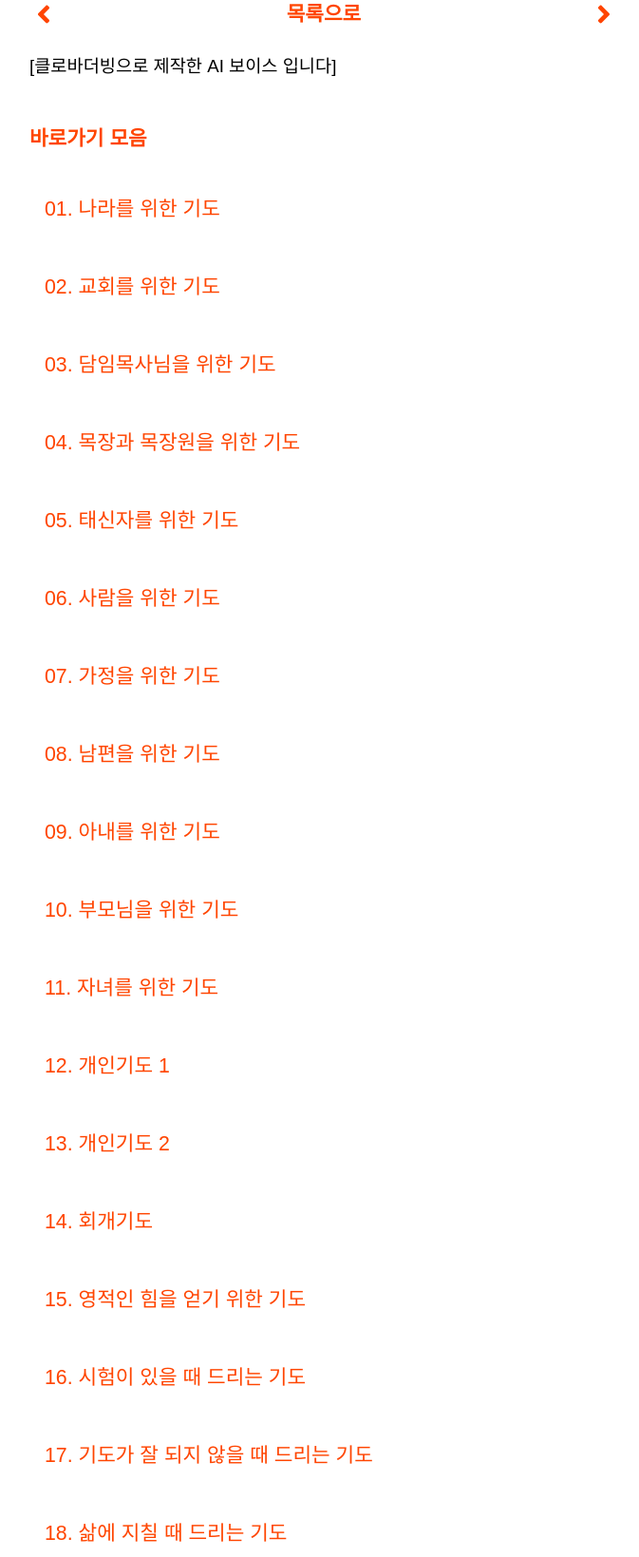
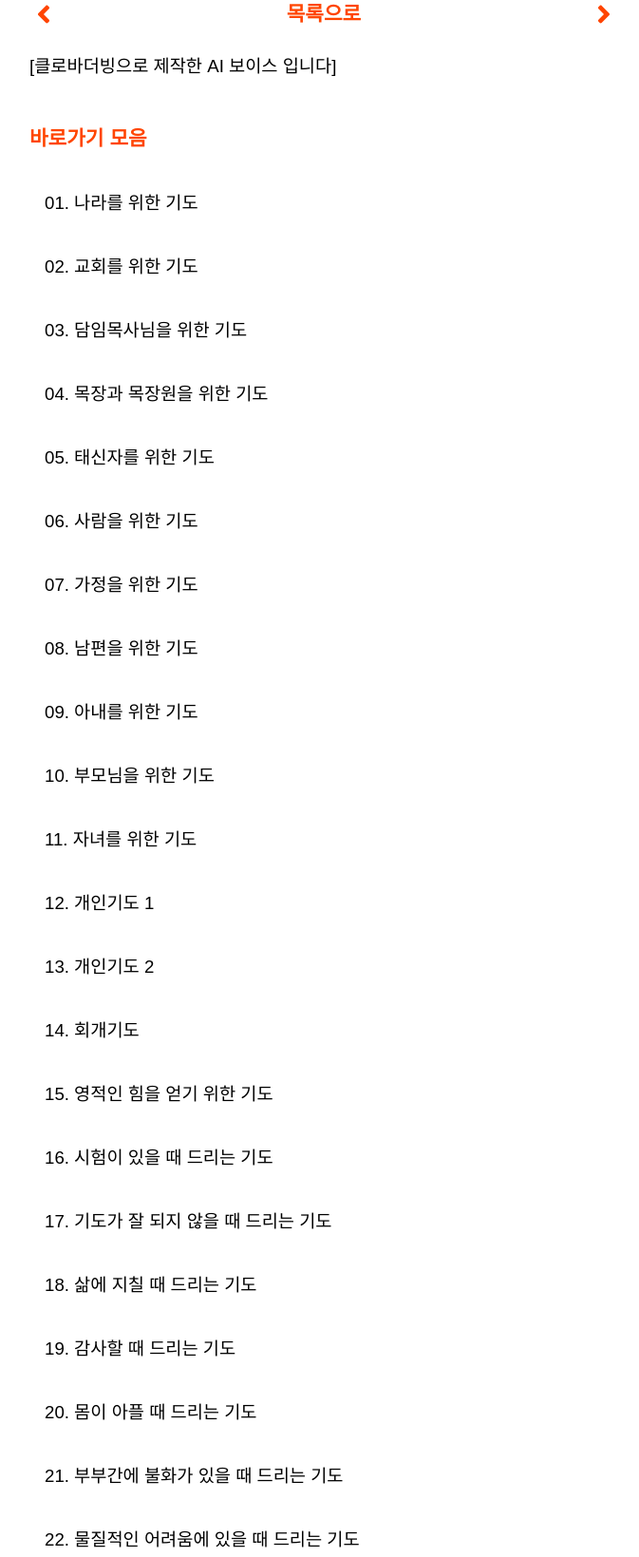
Before and after one commit to tamasino52/prayer_training_book, a Flask app: template templates/context/revision/기도훈련집 개정판.html in a window 1280 px wide. Shown: the part 320-1959 px from the top of the page at 95% size, without its empty margins (299-972 px from the left). Run offline with Flask 2, Linux system fonts and the light colour scheme; the template is opened without the code that fills it, so the values that code supplies are empty; some libraries are stand-ins or nearby versions; some web fonts are replaced.

```diff
--- a/templates/context/revision/기도훈련집 개정판.html
+++ b/templates/context/revision/기도훈련집 개정판.html
@@ -5,111 +5,111 @@
     <p class="page-header size-page-header weight-1">바로가기 모음</p>
 
     <a class="nav-link" href="#1">
-        <p class="page-header size-page-header weight-2">01. 나라를 위한 기도</p>
+<p>01. 나라를 위한 기도</p>
     </a>
 
         <a class="nav-link" href="#2">
-        <p class="page-header size-page-header weight-2">02. 교회를 위한 기도</p>
+<p>02. 교회를 위한 기도</p>
     </a>
 
         <a class="nav-link" href="#3">
-        <p class="page-header size-page-header weight-2">03. 담임목사님을 위한 기도</p>
+<p>03. 담임목사님을 위한 기도</p>
     </a>
 
         <a class="nav-link" href="#4">
-        <p class="page-header size-page-header weight-2">04. 목장과 목장원을 위한 기도</p>
+<p>04. 목장과 목장원을 위한 기도</p>
     </a>
 
         <a class="nav-link" href="#5">
-        <p class="page-header size-page-header weight-2">05. 태신자를 위한 기도</p>
+<p>05. 태신자를 위한 기도</p>
     </a>
 
         <a class="nav-link" href="#6">
-        <p class="page-header size-page-header weight-2">06. 사람을 위한 기도</p>
+<p>06. 사람을 위한 기도</p>
     </a>
 
         <a class="nav-link" href="#7">
-        <p class="page-header size-page-header weight-2">07. 가정을 위한 기도</p>
+<p>07. 가정을 위한 기도</p>
     </a>
 
         <a class="nav-link" href="#8">
-        <p class="page-header size-page-header weight-2">08. 남편을 위한 기도</p>
+<p>08. 남편을 위한 기도</p>
     </a>
 
         <a class="nav-link" href="#9">
-        <p class="page-header size-page-header weight-2">09. 아내를 위한 기도</p>
+<p>09. 아내를 위한 기도</p>
     </a>
 
         <a class="nav-link" href="#10">
-        <p class="page-header size-page-header weight-2">10. 부모님을 위한 기도</p>
+<p>10. 부모님을 위한 기도</p>
     </a>
 
         <a class="nav-link" href="#11">
-        <p class="page-header size-page-header weight-2">11. 자녀를 위한 기도</p>
+<p>11. 자녀를 위한 기도</p>
     </a>
 
         <a class="nav-link" href="#12">
-        <p class="page-header size-page-header weight-2">12. 개인기도 1</p>
+<p>12. 개인기도 1</p>
     </a>
 
         <a class="nav-link" href="#13">
-        <p class="page-header size-page-header weight-2">13. 개인기도 2</p>
+<p>13. 개인기도 2</p>
     </a>
 
         <a class="nav-link" href="#14">
-        <p class="page-header size-page-header weight-2">14. 회개기도</p>
+<p>14. 회개기도</p>
     </a>
 
         <a class="nav-link" href="#15">
-        <p class="page-header size-page-header weight-2">15. 영적인 힘을 얻기 위한 기도</p>
+<p>15. 영적인 힘을 얻기 위한 기도</p>
     </a>
 
         <a class="nav-link" href="#16">
-        <p class="page-header size-page-header weight-2">16. 시험이 있을 때 드리는 기도</p>
+<p>16. 시험이 있을 때 드리는 기도</p>
     </a>
 
         <a class="nav-link" href="#17">
-        <p class="page-header size-page-header weight-2">17. 기도가 잘 되지 않을 때 드리는 기도</p>
+        <p>17. 기도가 잘 되지 않을 때 드리는 기도</p>
     </a>
 
         <a class="nav-link" href="#18">
-        <p class="page-header size-page-header weight-2">18. 삶에 지칠 때 드리는 기도</p>
+        <p>18. 삶에 지칠 때 드리는 기도</p>
     </a>
 
         <a class="nav-link" href="#19">
-        <p class="page-header size-page-header weight-2">19. 감사할 때 드리는 기도</p>
+        <p>19. 감사할 때 드리는 기도</p>
     </a>
 
         <a class="nav-link" href="#20">
-        <p class="page-header size-page-header weight-2">20. 몸이 아플 때 드리는 기도</p>
+        <p>20. 몸이 아플 때 드리는 기도</p>
     </a>
 
         <a class="nav-link" href="#21">
-        <p class="page-header size-page-header weight-2">21. 부부간에 불화가 있을 때 드리는 기도</p>
+        <p>21. 부부간에 불화가 있을 때 드리는 기도</p>
     </a>
 
         <a class="nav-link" href="#22">
-        <p class="page-header size-page-header weight-2">22. 물질적인 어려움에 있을 때 드리는 기도</p>
+        <p>22. 물질적인 어려움에 있을 때 드리는 기도</p>
     </a>
 
         <a class="nav-link" href="#23">
-        <p class="page-header size-page-header weight-2">23. 사업을 위한 기도</p>
+        <p>23. 사업을 위한 기도</p>
     </a>
 
         <a class="nav-link" href="#24">
-        <p class="page-header size-page-header weight-2">24. 하루를 시작하며 드리는 기도</p>
+        <p>24. 하루를 시작하며 드리는 기도</p>
     </a>
 
         <a class="nav-link" href="#25">
-        <p class="page-header size-page-header weight-2">25. 하루를 마감하며 드리는 기도</p>
+        <p>25. 하루를 마감하며 드리는 기도</p>
     </a>
 
         <a class="nav-link" href="#26">
-        <p class="page-header size-page-header weight-2">26. 마귀를 물리치는 기도</p>
+        <p>26. 마귀를 물리치는 기도</p>
     </a>
 
         <a class="nav-link" href="#27">
-        <p class="page-header size-page-header weight-2">27. 질병을 치료하는 기도</p>
+        <p>27. 질병을 치료하는 기도</p>
     </a>
 
 
```
